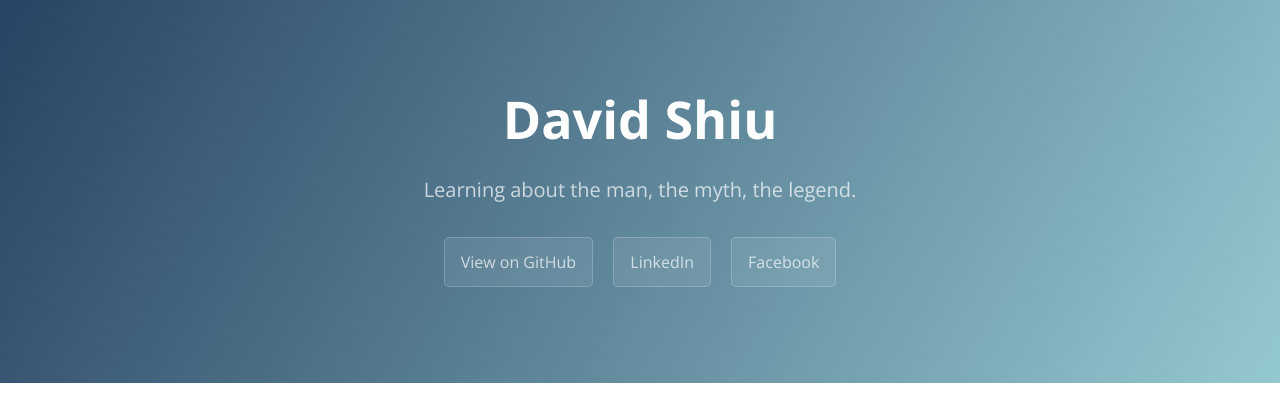
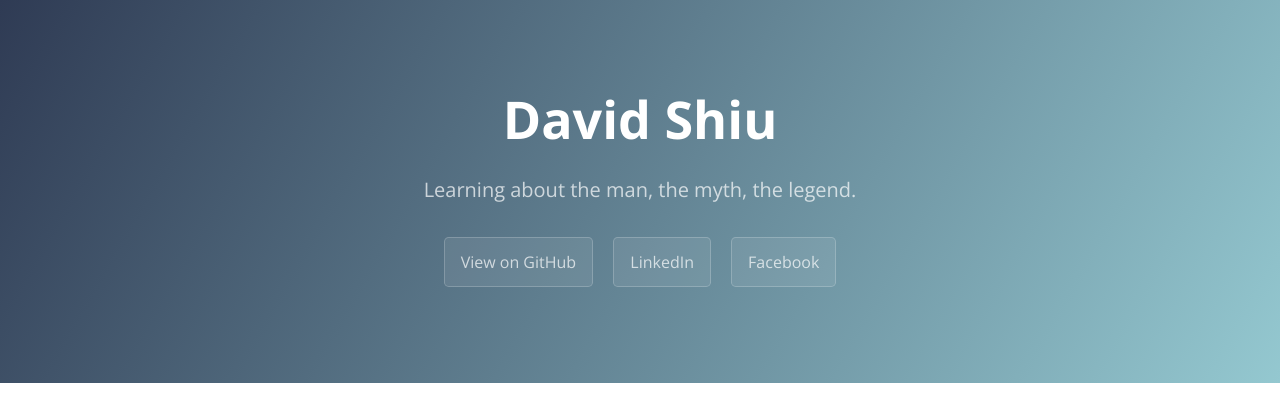
Before and after one commit to davidshiu/Rememories, a plain HTML site: page index.html in a window 1280 px wide. Shown: the top 412 px of the page. Drawn offline with nearby package versions, Linux system fonts and the light colour scheme.

Commit message:
Update stylesheet.css

```diff
--- a/stylesheets/stylesheet.css
+++ b/stylesheets/stylesheet.css
@@ -57,7 +57,7 @@ a {
   color: #fff;
   text-align: center;
   background-color: #94c8d0;
-  background-image: linear-gradient(120deg, #284363, #94c8d0); }
+  background-image: linear-gradient(120deg, #2f3b54, #94c8d0); }
 
 @media screen and (min-width: 64em) {
   .page-header {
```
